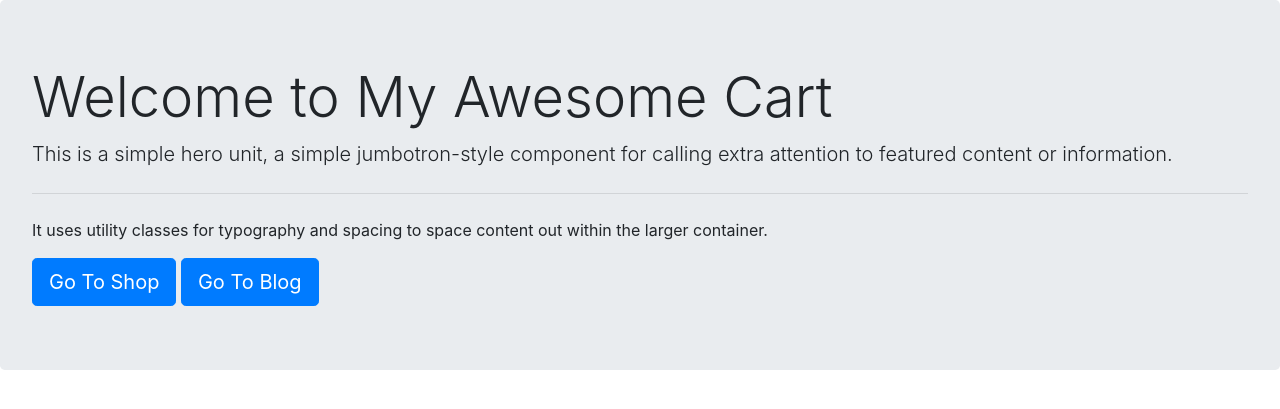
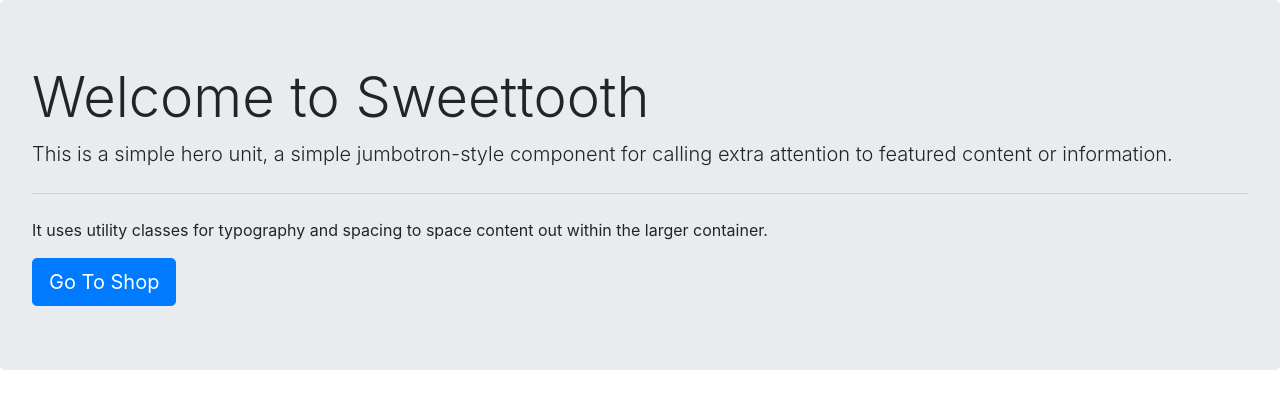
Before and after one commit to Ayushijain-vanshikaDua/DevProject, a Django app: page / in a window 1280 px wide. Shown: the top 409 px of the page. Run offline with Django 3.2, Linux system fonts and the light colour scheme; some libraries are stand-ins or nearby versions.

Commit message:
update index.html

```diff
--- a/sweettooth/templates/index.html
+++ b/sweettooth/templates/index.html
@@ -13,12 +13,11 @@
   </head>
   <body>
    <div class="jumbotron">
-  <h1 class="display-4">Welcome to My Awesome Cart</h1>
+  <h1 class="display-4">Welcome to Sweettooth</h1>
   <p class="lead">This is a simple hero unit, a simple jumbotron-style component for calling extra attention to featured content or information.</p>
   <hr class="my-4">
   <p>It uses utility classes for typography and spacing to space content out within the larger container.</p>
   <a class="btn btn-primary btn-lg" href="/shop" role="button">Go To Shop</a>
-  <a class="btn btn-primary btn-lg" href="#" role="button">Go To Blog</a>
 </div>
 
     <!-- Optional JavaScript -->
```
